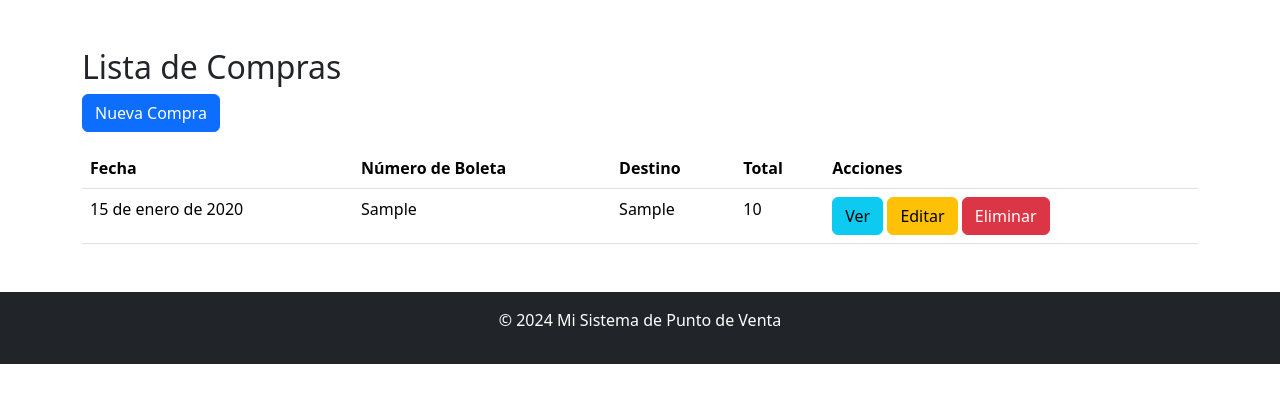
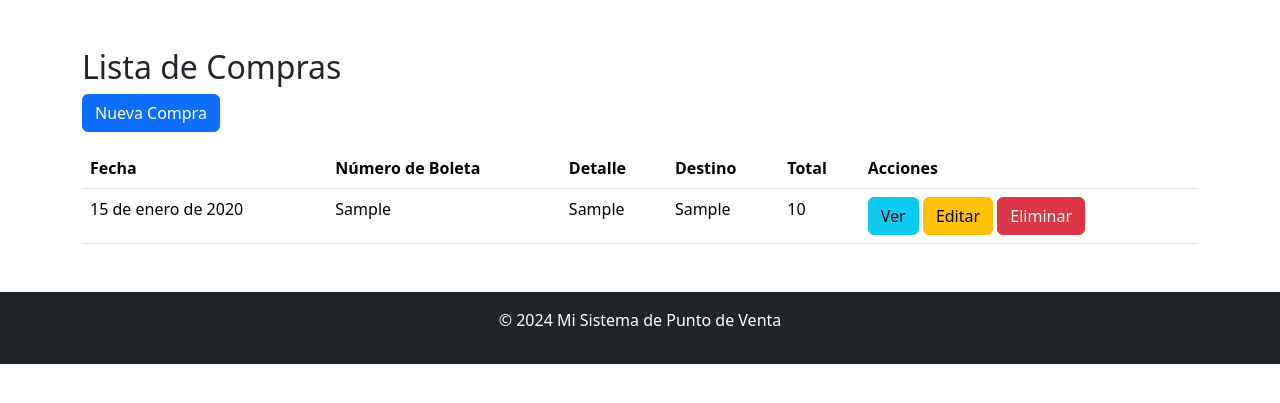
Before and after one commit to jeancarlos336/cafeteriamdv, a Django app: page /compras/ in a window 1280 px wide. Shown: the part 56-459 px from the top of the page. Run offline with Django 5.2, Linux system fonts and the light colour scheme; a user stored in the database is signed in; tables that the repository leaves empty hold one stand-in row (values such as "Sample post"); some libraries are stand-ins or nearby versions.

Commit message:
actualiza compra agrega detalle

```diff
--- a/pos_system/ventas/templates/ventas/listar_compras.html
+++ b/pos_system/ventas/templates/ventas/listar_compras.html
@@ -7,6 +7,7 @@
         <tr>
             <th>Fecha</th>
             <th>Número de Boleta</th>
+            <th>Detalle</th>
             <th>Destino</th>
             <th>Total</th>
             <th>Acciones</th>
@@ -17,6 +18,7 @@
         <tr>
             <td>{{ compra.fecha }}</td>
             <td>{{ compra.numero_boleta }}</td>
+            <td>{{ compra.detalle }}</td>
             <td>{{ compra.destino }}</td>
             <td>{{ compra.total|floatformat:0 }}</td>
             <td>
```
